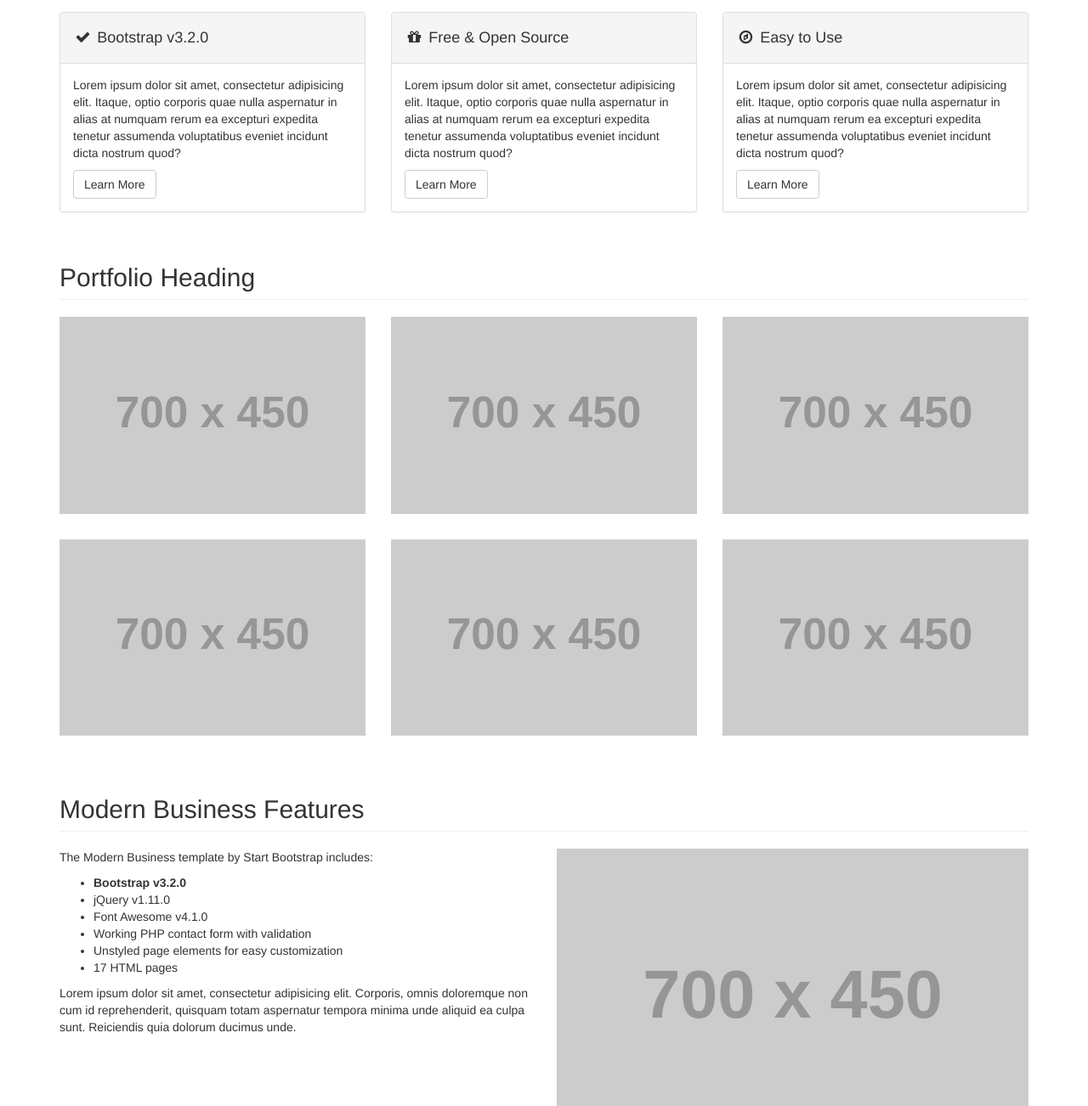
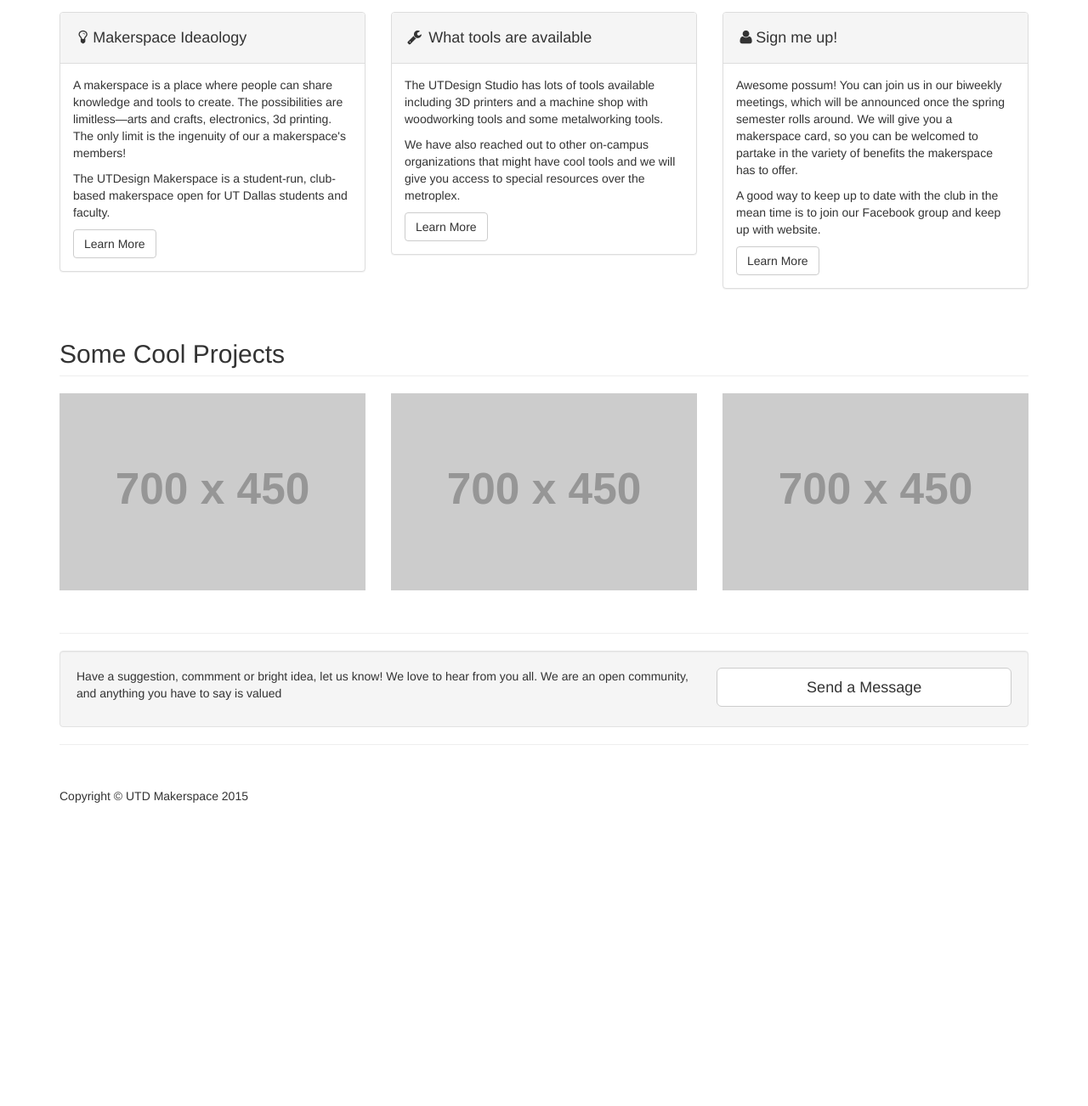
Before and after one commit to utdmakerspace/makerspace-site, a plain HTML site: page index.html in a window 1280 px wide. Shown: the part 521-1823 px from the top of the page at 85% size. After the commit the page ends 1528 px from the top, so only its background shows below. Drawn offline with Linux system fonts and the light colour scheme; placeholder pictures from the web are drawn by us.

Commit message:
changed texts

```diff
--- a/index.html
+++ b/index.html
@@ -9,7 +9,7 @@
     <meta name="description" content="">
     <meta name="author" content="">
 
-    <title>Modern Business - Start Bootstrap Template</title>
+    <title>UTDallas Makerspace</title>
 
     <!-- Bootstrap Core CSS -->
     <link href="css/bootstrap.min.css" rel="stylesheet">
@@ -42,7 +42,7 @@
                     <span class="icon-bar"></span>
                     <span class="icon-bar"></span>
                 </button>
-                <a class="navbar-brand" href="index.html">Start Bootstrap</a>
+                <a class="navbar-brand" href="index.html">UTD Makerspace</a>
             </div>
             <!-- Collect the nav links, forms, and other content for toggling -->
             <div class="collapse navbar-collapse" id="bs-example-navbar-collapse-1">
@@ -164,16 +164,18 @@
         <div class="row">
             <div class="col-lg-12">
                 <h1 class="page-header">
-                    Welcome to Modern Business
+                    Welcome to UTD Makerspace
                 </h1>
             </div>
             <div class="col-md-4">
                 <div class="panel panel-default">
                     <div class="panel-heading">
-                        <h4><i class="fa fa-fw fa-check"></i> Bootstrap v3.2.0</h4>
+                        <h4><i class="fa fa-fw fa-lightbulb-o"></i>Makerspace Ideaology</h4>
                     </div>
                     <div class="panel-body">
-                        <p>Lorem ipsum dolor sit amet, consectetur adipisicing elit. Itaque, optio corporis quae nulla aspernatur in alias at numquam rerum ea excepturi expedita tenetur assumenda voluptatibus eveniet incidunt dicta nostrum quod?</p>
+                        <p>A makerspace is a place where people can share knowledge and tools to create. The possibilities are limitless—arts and crafts, electronics, 3d printing. The only limit is the ingenuity of our a makerspace's members! </p>
+
+<p>The UTDesign Makerspace is a student-run, club-based makerspace open for UT Dallas students and faculty.</p>
                         <a href="#" class="btn btn-default">Learn More</a>
                     </div>
                 </div>
@@ -181,10 +183,12 @@
             <div class="col-md-4">
                 <div class="panel panel-default">
                     <div class="panel-heading">
-                        <h4><i class="fa fa-fw fa-gift"></i> Free &amp; Open Source</h4>
+                        <h4><i class="fa fa-fw fa-wrench"></i> What tools are available</h4>
                     </div>
                     <div class="panel-body">
-                        <p>Lorem ipsum dolor sit amet, consectetur adipisicing elit. Itaque, optio corporis quae nulla aspernatur in alias at numquam rerum ea excepturi expedita tenetur assumenda voluptatibus eveniet incidunt dicta nostrum quod?</p>
+                        <p>The UTDesign Studio has lots of tools available including 3D printers and a machine shop with woodworking tools and some metalworking tools. </p>
+
+<p> We have also reached out to other on-campus organizations that might have cool tools and we will give you access to special resources over the metroplex.</p>
                         <a href="#" class="btn btn-default">Learn More</a>
                     </div>
                 </div>
@@ -192,10 +196,12 @@
             <div class="col-md-4">
                 <div class="panel panel-default">
                     <div class="panel-heading">
-                        <h4><i class="fa fa-fw fa-compass"></i> Easy to Use</h4>
+                        <h4><i class="fa fa-fw fa-user"></i>Sign me up!</h4>
                     </div>
                     <div class="panel-body">
-                        <p>Lorem ipsum dolor sit amet, consectetur adipisicing elit. Itaque, optio corporis quae nulla aspernatur in alias at numquam rerum ea excepturi expedita tenetur assumenda voluptatibus eveniet incidunt dicta nostrum quod?</p>
+                        <p>Awesome possum! You can join us in our biweekly meetings, which will be announced once the spring semester rolls around. We will give you a makerspace card, so you can be welcomed to partake in the variety of benefits the makerspace has to offer.
+
+<p>A good way to keep up to date with the club in the mean time is to join our Facebook group and keep up with website.</p>
                         <a href="#" class="btn btn-default">Learn More</a>
                     </div>
                 </div>
@@ -206,22 +212,7 @@
         <!-- Portfolio Section -->
         <div class="row">
             <div class="col-lg-12">
-                <h2 class="page-header">Portfolio Heading</h2>
-            </div>
-            <div class="col-md-4 col-sm-6">
-                <a href="portfolio-item.html">
-                    <img class="img-responsive img-portfolio img-hover" src="http://placehold.it/700x450" alt="">
-                </a>
-            </div>
-            <div class="col-md-4 col-sm-6">
-                <a href="portfolio-item.html">
-                    <img class="img-responsive img-portfolio img-hover" src="http://placehold.it/700x450" alt="">
-                </a>
-            </div>
-            <div class="col-md-4 col-sm-6">
-                <a href="portfolio-item.html">
-                    <img class="img-responsive img-portfolio img-hover" src="http://placehold.it/700x450" alt="">
-                </a>
+                <h2 class="page-header">Some Cool Projects</h2>
             </div>
             <div class="col-md-4 col-sm-6">
                 <a href="portfolio-item.html">
@@ -241,29 +232,6 @@
         </div>
         <!-- /.row -->
 
-        <!-- Features Section -->
-        <div class="row">
-            <div class="col-lg-12">
-                <h2 class="page-header">Modern Business Features</h2>
-            </div>
-            <div class="col-md-6">
-                <p>The Modern Business template by Start Bootstrap includes:</p>
-                <ul>
-                    <li><strong>Bootstrap v3.2.0</strong>
-                    </li>
-                    <li>jQuery v1.11.0</li>
-                    <li>Font Awesome v4.1.0</li>
-                    <li>Working PHP contact form with validation</li>
-                    <li>Unstyled page elements for easy customization</li>
-                    <li>17 HTML pages</li>
-                </ul>
-                <p>Lorem ipsum dolor sit amet, consectetur adipisicing elit. Corporis, omnis doloremque non cum id reprehenderit, quisquam totam aspernatur tempora minima unde aliquid ea culpa sunt. Reiciendis quia dolorum ducimus unde.</p>
-            </div>
-            <div class="col-md-6">
-                <img class="img-responsive" src="http://placehold.it/700x450" alt="">
-            </div>
-        </div>
-        <!-- /.row -->
 
         <hr>
 
@@ -271,10 +239,10 @@
         <div class="well">
             <div class="row">
                 <div class="col-md-8">
-                    <p>Lorem ipsum dolor sit amet, consectetur adipisicing elit. Molestias, expedita, saepe, vero rerum deleniti beatae veniam harum neque nemo praesentium cum alias asperiores commodi.</p>
+                    <p>Have a suggestion, commment or bright idea, let us know! We love to hear from you all. We are an open community, and anything you have to say is valued</p>
                 </div>
                 <div class="col-md-4">
-                    <a class="btn btn-lg btn-default btn-block" href="#">Call to Action</a>
+                    <a class="btn btn-lg btn-default btn-block" href="#">Send a Message</a>
                 </div>
             </div>
         </div>
@@ -285,7 +253,7 @@
         <footer>
             <div class="row">
                 <div class="col-lg-12">
-                    <p>Copyright &copy; Your Website 2014</p>
+                    <p>Copyright &copy; UTD Makerspace 2015</p>
                 </div>
             </div>
         </footer>
```
